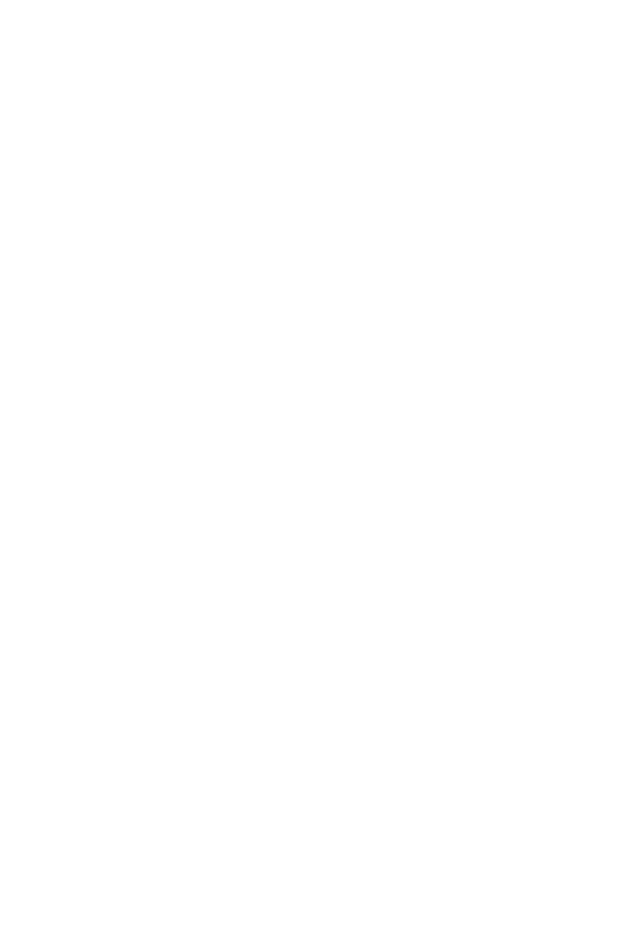
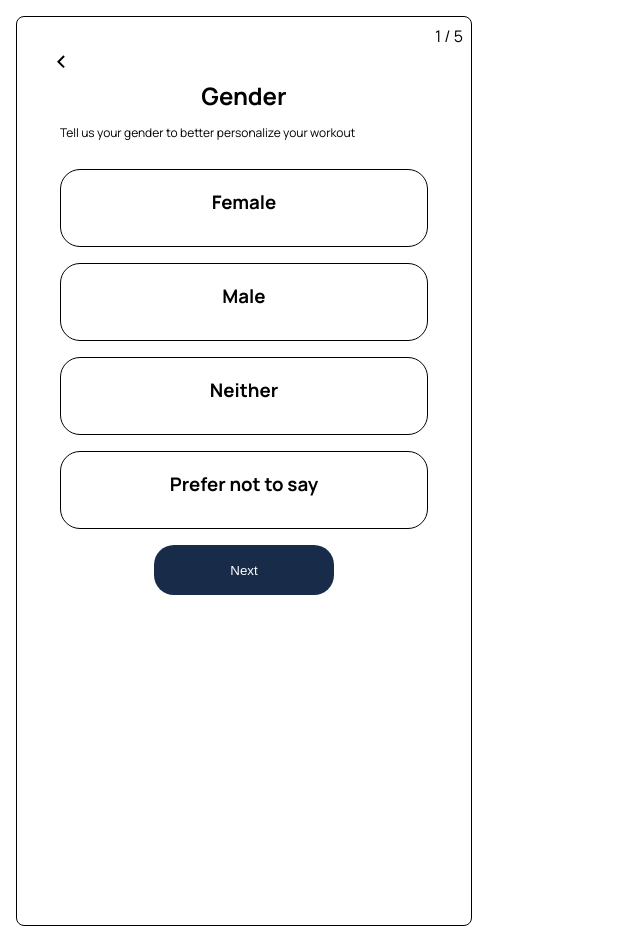
Before and after one commit to michaelhe999/TritonFit, a React (Create React App) app in the folder tritonfit/: page /createWorkout in a window 1280 px wide. Before the commit this address had no page. Shown: the whole page, without its empty margins (0-640 px from the left). Before the commit the page ends 800 px from the top, so only its background shows below. Built offline with nearby package versions, Linux system fonts and the light colour scheme.

Commit message:
created multiple selection for targetAreas

```diff
--- a/tritonfit/src/App.tsx
+++ b/tritonfit/src/App.tsx
@@ -53,6 +53,7 @@
       <Routes>
         <Route path="/recommendedWorkouts" element={<RecommendedWorkouts />} />
         <Route path="/exercises" element={<ExercisesPage />} />
+        <Route path="/createWorkout" element={<CreateWorkout />} />
       </Routes>
     </Router>
 
--- a/tritonfit/src/components/createWorkout/workoutFormSteps/StepThree.tsx
+++ b/tritonfit/src/components/createWorkout/workoutFormSteps/StepThree.tsx
@@ -1,4 +1,4 @@
-import { useState } from "react"
+import { useState, useEffect } from "react"
 import SelectButton from "../SelectButton";
 import { FormWrapper } from "../FormWrapper";
 
@@ -12,11 +12,21 @@
 
 
 export function StepThree({ targetArea, updateFields }: Props) {
-    const [selectedValue, setSelectedValue] = useState(targetArea);
+    const [selectedValue, setSelectedValue] = useState<string[]>(targetArea.split(", "));
+    const [exercises, setExercises] = useState<string>("")
+
+// updates data when selectedValue is changed
+    useEffect(() => {
+        updateFields({ targetArea: selectedValue.join(", ") });
+    }, [selectedValue]);
 
     const onSelect = (info: string) => {
-        setSelectedValue(info);
-        updateFields({ targetArea: info });
+        if (selectedValue.includes(info)) {
+            setSelectedValue(((prevlist => prevlist.filter(thing => thing !== info))))
+        }
+        else {
+            setSelectedValue(((prevlist) => [...prevlist, info]))
+        }
     }
 
     return (
@@ -24,13 +34,13 @@
             <p className="desc">
                 What areas of your body do you want to target for this workout?
             </p>
-            <SelectButton info="Full Body" selected={selectedValue === "Full Body"} onSelect={() => onSelect("Full Body")} />
-            <SelectButton info="Shoulders" selected={selectedValue === "Shoulders"} onSelect={() => onSelect("Shoulders")} />
-            <SelectButton info="Chest" selected={selectedValue === "Chest"} onSelect={() => onSelect("Chest")} />
-            <SelectButton info="Arms" selected={selectedValue === "Arms"} onSelect={() => onSelect("Arms")} />
-            <SelectButton info="Back" selected={selectedValue === "Back"} onSelect={() => onSelect("Back")} />
-            <SelectButton info="Legs" selected={selectedValue === "Legs"} onSelect={() => onSelect("Legs")} />
-            <SelectButton info="Abs" selected={selectedValue === "Abs"} onSelect={() => onSelect("Abs")} />
+            <SelectButton info="Full Body" selected={selectedValue.includes("Full Body")} onSelect={() => onSelect("Full Body")} />
+            <SelectButton info="Shoulders" selected={selectedValue.includes("Shoulders")} onSelect={() => onSelect("Shoulders")} />
+            <SelectButton info="Chest" selected={selectedValue.includes("Chest")} onSelect={() => onSelect("Chest")} />
+            <SelectButton info="Arms" selected={selectedValue.includes("Arms")} onSelect={() => onSelect("Arms")} />
+            <SelectButton info="Back" selected={selectedValue.includes("Back")} onSelect={() => onSelect("Back")} />
+            <SelectButton info="Legs" selected={selectedValue.includes("Legs")} onSelect={() => onSelect("Legs")} />
+            <SelectButton info="Abs" selected={selectedValue.includes("Abs")} onSelect={() => onSelect("Abs")} />
         </FormWrapper>
     )
 }
```
